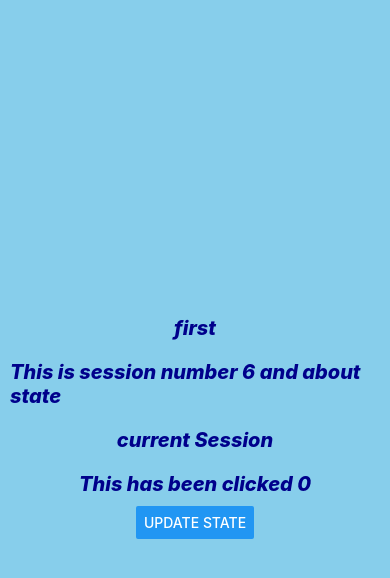
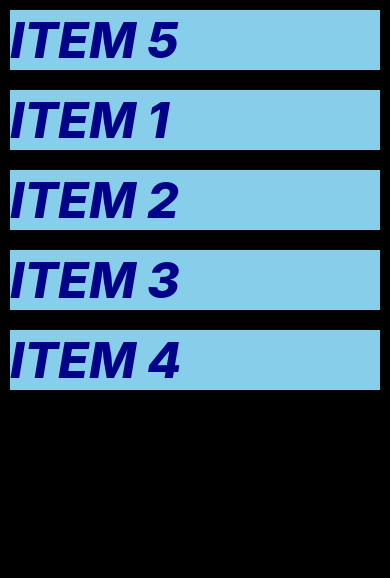
Before and after one commit to vidwatk/tutorialReact-Native, a React Native app in the folder tutorialProject/: screen / in a window 390 px wide. Shown: the top 578 px of the page. Built offline with nearby package versions, Linux system fonts and the light colour scheme.

Commit message:
OnRefresh(b2)L Refresh and ScrollView

```diff
--- a/tutorialProject/App.js
+++ b/tutorialProject/App.js
@@ -11,45 +11,63 @@ import {
   StyleSheet,
   Text,
   View,
-  Button
+  ScrollView,
+  RefreshControl
 } from 'react-native';
 
 const App = () => {
-const [name, setName] = useState("first")
-const[session, setSession] = useState({number: 6, title:"state"})
-const[current, setCurrent] = useState(true)
-const[counter, setCounter] = useState(0)
+const [name, setName] = useState("Style Test")
 
-const onClickHandler = () => {
-  setName("Second Update")
-  setSession({number: 7, title: "some random shit"})
-  setCurrent(false)
-  setCounter(counter + 1)
+const [Items, setItems] = useState([
+  {key: 5, item: "Item 5"},
+  {key: 1, item: "Item 1"},
+  {key: 2, item: "Item 2"},
+  {key: 3, item: "Item 3"},
+  {key: 4, item: "Item 4"},
+]);
+const[Refreshing, setRefreshing] = useState(false)
+const onRefresh = () => {
+  setRefreshing(true);
+  setItems([...Items, {key:69, item: "Item 6"}])
+  setRefreshing(false)
 }
   return (
-    <View style= {styles.body}>
-      <Text style={styles.text}> {name} </Text>
-      <Text style={styles.text}>This is session number {session.number} and about {session.title}</Text>
-      <Text style={styles.text}> {current ? "current Session" : "Next session"} </Text>
-      <Text style={styles.text}> This has been clicked {counter} </Text>
-      <Button title="Update State" onPress={onClickHandler}></Button>
-    </View>
+    <ScrollView
+    style= {styles.body}
+    refreshControl= {<RefreshControl
+      refreshing = {Refreshing}
+      onRefresh={onRefresh}/>}>
+      {
+        Items.map ((object)=>{
+          return(
+          <View  style={styles.item} key={object.key}>
+            <Text style={styles.text} >{object.item}</Text>
+          </View>
+          )
+        })
+      }
+    </ScrollView>
 
   );
 };
 
 const styles = StyleSheet.create({
   body: {
-    backgroundColor: "#87CEEB",
-    alignItems: "center",
-    justifyContent: "center",
     flex: 1,
+    backgroundColor: "black",
+
   },
   text: {
     color: "#00008B",
-    fontSize: 20,
+    fontSize: 50,
     fontWeight: "800",
     fontStyle: "italic",
+    textTransform: "uppercase"
+  },
+  item: {
+    backgroundColor: "#87CEEB",
+    justifyContent: 'center',
+    fontSize: 50,
     margin: 10
   }
 });
```
